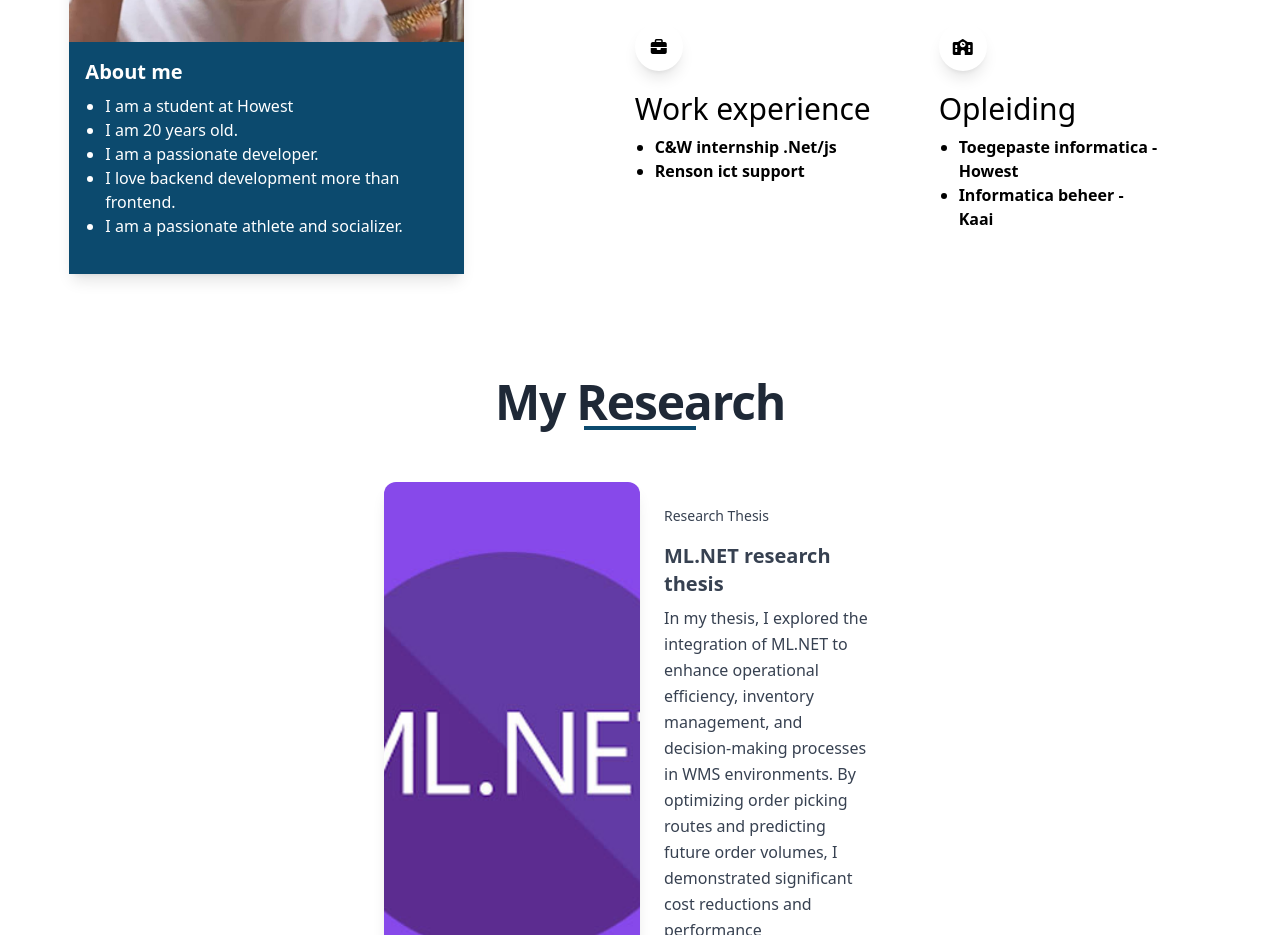
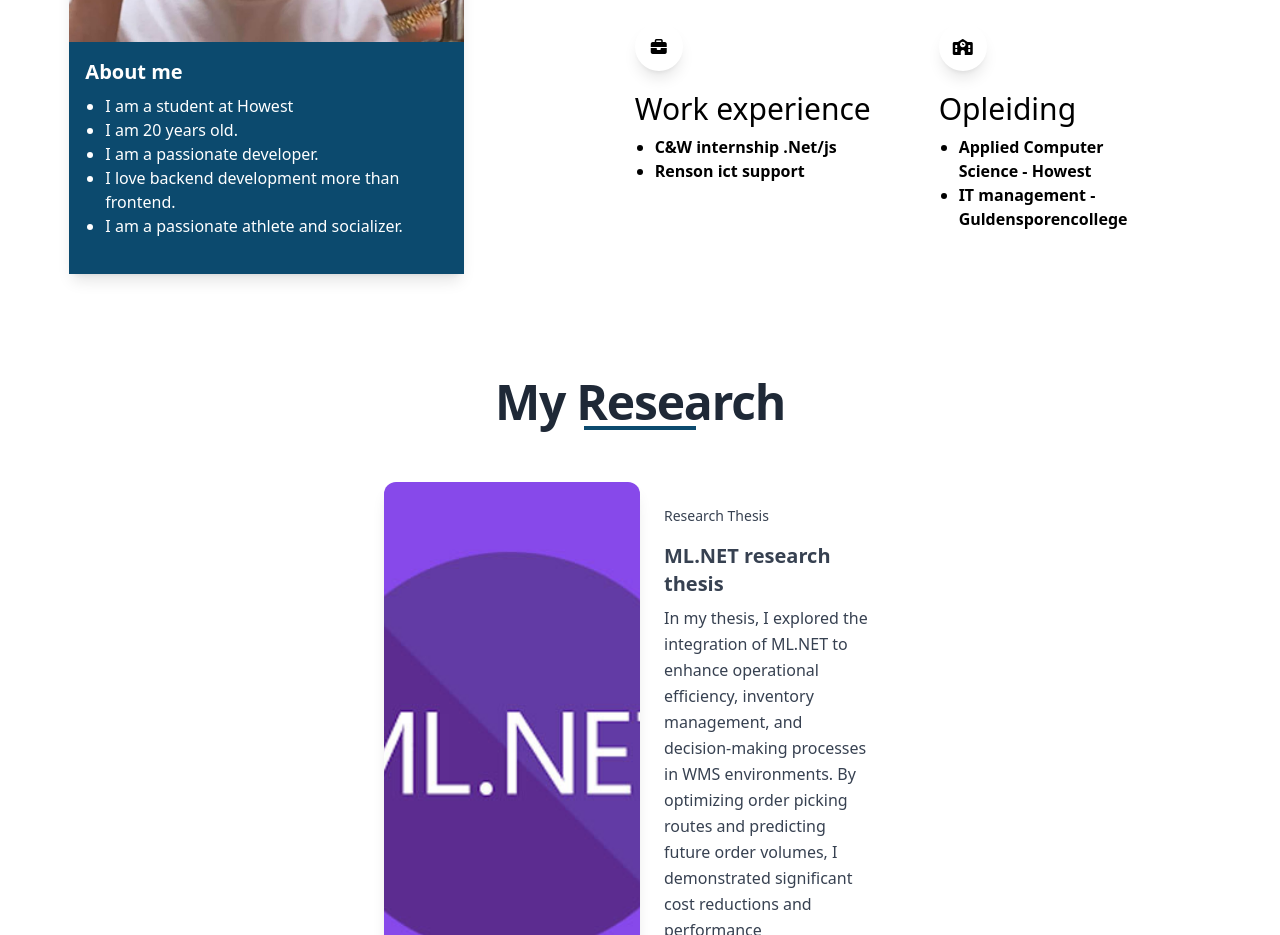
Before and after one commit to AaronWheezer/portfolio, a website: page front-end/index.html in a window 1280 px wide. Shown: the part 2708-3643 px from the top of the page. Drawn offline with nearby package versions, Linux system fonts and the light colour scheme; no server answers.

Commit message:
fixed english

```diff
--- a/front-end/index.html
+++ b/front-end/index.html
@@ -365,8 +365,8 @@
                 </div>
                 <h6 class="text-3xl mb-1 ">Opleiding</h6>
                 <ul class="list-disc text-md font-light mt-2 m-5">
-                  <li class="font-bold">Toegepaste informatica - Howest </li>
-                  <li class="font-bold">Informatica beheer - Kaai</li>
+                  <li class="font-bold">Applied Computer Science - Howest </li>
+                  <li class="font-bold">IT management - Guldensporencollege</li>
                 </ul>
               </div>
             </div>
```
